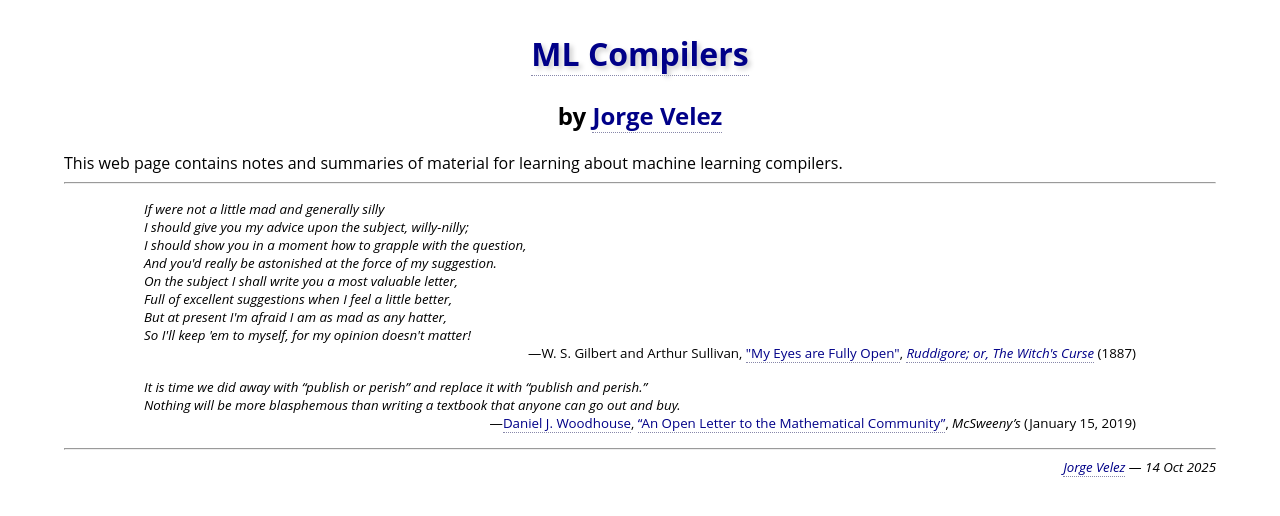
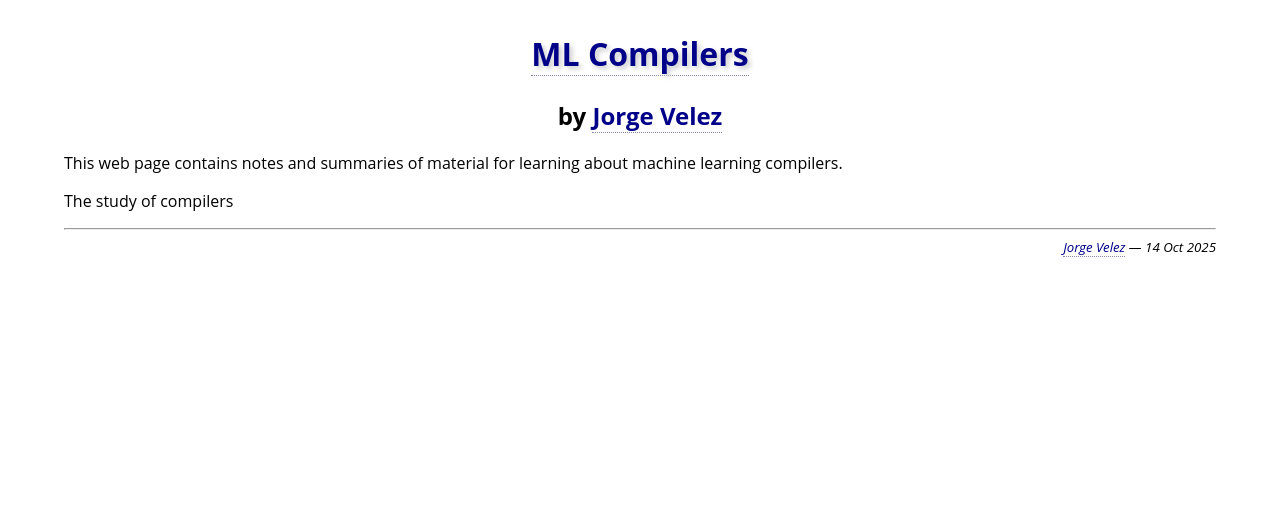
Before and after one commit to JorgeV92/jorgevelezcs, a Jekyll site: the page built from mlc/index.md, in a window 1280 px wide. Shown: the top 516 px of the page. Built offline with Jekyll 4.4.1, drawn with Linux system fonts in a browser that asks for light colours.

Commit message:
Replace C++ section with blog link

```diff
--- /dev/null
+++ b/_includes/basic-head.html
@@ -0,0 +1,5 @@
+<head>
+<meta http-equiv="Content-Type" content="text/html; charset=utf8">
+<link rel="stylesheet" href="/assets/style.css?v={{ site.time | date: '%Y%m%d%H%M%S' }}">
+<title>{{ page.title | default: site.title }}</title>
+</head>
--- /dev/null
+++ b/_includes/section-footer.html
@@ -0,0 +1,3 @@
+<hr>
+
+<div align=right><address><small><a href="/">Jorge Velez</a>{% if page.updated %} &mdash; {{ page.updated }}{% endif %}</small></address></div>
--- /dev/null
+++ b/_includes/section-header.html
@@ -0,0 +1,7 @@
+<h1 align=center><a href="{{ page.section_url | default: page.url }}">{{ page.section_title | default: page.title }}</a></h1>
+
+<h2 align=center>by <a href="/">Jorge Velez</a></h2>
+
+{% if page.description %}
+{{ page.description }}
+{% endif %}
--- a/_layouts/jorgee.html
+++ b/_layouts/jorgee.html
@@ -81,10 +81,7 @@
           <ul>
 	          <li> <a href="https://mlc.ai/index.html">Reference to get started.</a>
 		      </ul>
-    <li> <a href="/cpp/"><b>More C++</b></a>
-          <ul>
-            <li> <a href="/cpp/">All things C++</a>
-          </ul>
+    <li> <a href="http://JorgeV92.github.io"><b>Blog</b></a>
      </ul>
     </div>
    </div>
--- a/_layouts/mlc.html
+++ /dev/null
@@ -1,229 +0,0 @@
-
-<html>
-<head>
-<meta http-equiv="Content-Type" content="text/html; charset=utf8">
-<link rel="stylesheet" href="/assets/style.css">
-<title>Algorithms by Jeff Erickson</title>
-</head>
-
-<body bgcolor="white">
-
-<!-- <div class="floatright">
-<a href="book/Algorithms-JeffE.pdf"><img src="FrontCover.png" width=250></a>
-</div> -->
-
-<h1 align=center><a href="/mlc/">ML Compilers</a></h1>
-
-<h2 align=center>by <a href="/">Jorge Velez</a></h2>
-
-<!-- <center>🔥<b>1st edition, June 2019</b> 🔥<br>
-(Amazon links: <a href="https://www.amazon.com/dp/1792644833">US</a>,
-	<a href="https://www.amazon.co.uk/dp/1792644833">UK</a>,
-	<a href="https://www.amazon.de/dp/1792644833">DE</a>,
-	<a href="https://www.amazon.es/dp/1792644833">ES</a>,
-	<a href="https://www.amazon.fr/dp/1792644833">FR</a>,
-	<a href="https://www.amazon.it/dp/1792644833">IT</a>,
-	<a href="https://www.amazon.co.jp/dp/1792644833">JP</a>)</center>
-
-<p> -->
-This web page contains notes and summaries of material for learning about machine learning compilers.
-<!-- I have taught or co-taught twenty-eight courses from this material:
-	Spring 1999, Fall 2000, Spring 2001, Fall 2002, Spring 2004,
-	Fall 2005, Fall 2006, Spring 2007, Fall 2008, Spring 2009,
-	Spring 2010, Fall 2010, Fall 2012, Fall 2013, Spring 2014,
-	Fall 2014, Spring 2015, Spring 2016, Fall 2016, Spring 2017,
-	Spring 2018, Fall 2019, Spring 2020, Fall 2021, Fall 2022,
-	Fall 2023, Fall 2024, and Fall 2025. -->
-
-
-<!-- <ul>
-<li> <a href="#blah">More information</a>
-<li> <a href="#book">Get the book</a>
-<li> <a href="#notes">More algorithms lecture notes</a>
-<li> <a href="#models">Models of computation notes</a>
-<li> <a href="https://github.com/jeffgerickson/algorithms/issues">Report an error</a> (separate page)
-<li> <a href="hwex.html">Coursework archive</a> (separate page)
-<p>
-<li> 🔥 <a href="https://inzkyk.xyz/algorithms/">Japanese translation</a> by inzkyk
-		(<a href="https://inzkyk.booth.pm/items/1633486">PDF available for purchase</a>)
-</ul>
-
-<hr>
-<h3><a name="blah"> More Information </a></h3>
-
-<p>
-<b>Context.</b>
-This material is the primary reference for two regularly-offered theoretical computer science courses at Illinois: <a href="https://courses.engr.illinois.edu/cs374/">CS&nbsp;374</a>
-and
-<a href="https://courses.engr.illinois.edu/cs473/">CS&nbsp;473</a>.  I taught these courses most recently in <a href="https://courses.engr.illinois.edu/cs374al1/fa2023">Fall 2023</a>
-and <a href="https://courses.engr.illinois.edu/cs473/fa2024">Fall 2024</a>, respectively.
-I maintain a complete archive of <a href="hwex.html">my past homeworks, exams, and lab handouts</a> on a separate page.
-
-<p>
-<b>Prerequisites.</b>  <font color=red>This textbook is not intended to be a <strong>first</strong> introduction to data structures and algorithms.</font>  It assumes familiarty of discrete math (especially induction) and basic data structures and algorithms (especially recursion) consistent with the prerequisite courses <a href="https://courses.engr.illinois.edu/cs173/">CS&nbsp;173</a> and <a href="https://courses.engr.illinois.edu/cs225/sp2019/">CS&nbsp;225</a> at Illinois.  For example, the book does not cover stacks, queues, dynamic arrays, priority queues, balanced search trees, hash tables, amortized analysis, or other fundamental data-structure topics.  (See the <a href="book/!!-frontmatter.pdf">preface</a> for more details.)  For a thorough overview of prerequisite material, I strongly recommend the following resources:
-<ul>
-<li>
-<a href="http://mfleck.cs.illinois.edu/building-blocks/">Building Blocks for Theoretical Computer Science</a> by Margaret Fleck
-<li>
-<a href="https://courses.csail.mit.edu/6.042/spring18/">Mathematics for Computer Science</a> by Eric Lehman, Tom Leighton, and Albert Meyer.  (I strongly recommend searching for the most recent revision.)
-<li>
-<a href="http://opendatastructures.org/">Open Data Structures</a> by Pat Morin
-<li>
-<a href="https://donsheehy.github.io/datastructures/">datastructures</a> by Don Sheehy
-</ul>
-
-<b>Publication.</b>
-A black-and-white paperback edition of the textbook can be purchased from <a href="https://www.amazon.com/dp/1792644833">Amazon</a> for $27.50.  The full-color electronic version will remain freely available here indefinitely.  (If there is enough demand, I may publish a full-color printed version of the <em>next</em> edition.  Color printing is considerably more expensive; a full-color printed version of the current book would cost about $75.)
-
-<p>
-<b>Bug reports.</b>
-After years of trying and failing to manage bug reports by email, I now maintain an issue-tracking page at <a href="https://github.com/jeffgerickson/algorithms">GitHub</a>.  If you find an error in the textbook, in the lecture notes, or in any other materials, <a href="https://github.com/jeffgerickson/algorithms/issues">please submit a bug report</a>.  All other feedback is welcome as well.
-
-<p>
-<b>Permissions.</b>
-Anyone is welcome to download, print, use, copy, and/or distribute anything on this page, either electronically or on paper.  You do not need to ask my permission, although I would appreciate hearing from you if you find this material useful.  If you redistribute any of this material, please include a link back to <a href="http://jeffe.cs.illinois.edu/teaching/algorithms">this web page</a>, either directly or through the mnemomic shortcut <a href="http://algorithms.wtf">http://algorithms.wtf</a>.  Specifically:
-
-<ul>
-<li>
-The textbook <cite>Algorithms</cite> (in both paper and electronic forms) is licensed under a <a href="http://creativecommons.org/licenses/by/4.0/">Creative Commons Attribution 4.0 International license</a>.
-
-<li>
-All other lecture notes are licensed under a more restrictive <a href="http://creativecommons.org/licenses/by-nc-sa/4.0/">Attribution-NonCommercial-ShareAlike 4.0 International</a> license.
-</ul>
-
-<p>
-<b>Please do not ask me for solutions to the exercises.</b>  See <a href="hwex.html#solutions">the course materials page</a> for an explanation.
-
-
-<hr>
-<h3><a name="book"> Get the Book </a></h3>
-
-<ul>
-<li> <b>Entire book</b> (1st edition, June 2019, 472 pages)
-	<ul>
-	<li> <a href="book/Algorithms-JeffE.pdf">one page per page (for screens)</a>
-	<li> <a href="book/Algorithms-JeffE-2up.pdf">two pages per page (for printing)</a>
-	<li> <a href="https://github.com/jeffgerickson/algorithms">GitHub</a> (bug tracking)
-	<li> <a href="https://archive.org/details/Algorithms-Jeff-Erickson">Internet Archive</a> (permanent archival copy, currently the 0th edition)
-	</ul>
-<li> <b>Individual chapters:</b>  These were extracted from the full book PDF file, to keep page numbers consistent; however, hyperlinks in these files do not work.
-<ul>
-	<li> <a href="book/!!-frontmatter.pdf">Front matter: Cover, copyright, table of contents,  preface</a> (18 pages)
-</ul>
-<ol start=0>
-	<li> <a href="book/00-intro.pdf">Introduction</a> (20 pages)
-	<li> <a href="book/01-recursion.pdf">Recursion</a> (50 pages)
-	<li> <a href="book/02-backtracking.pdf">Backtracking</a> (26 pages)
-	<li> <a href="book/03-dynprog.pdf">Dynamic Programming</a> (62 pages)
-	<li> <a href="book/04-greedy.pdf">Greedy Algorithms</a> (28 pages)
-	<li> <a href="book/05-graphs.pdf">Basic Graph Algorithms</a> (38 pages)
-	<li> <a href="book/06-dfs.pdf">Depth-First Search</a> (32 pages)
-	<li> <a href="book/07-mst.pdf">Minimum Spanning Trees</a> (16 pages)
-	<li> <a href="book/08-sssp.pdf">Shortest Paths</a> (36 pages)
-	<li> <a href="book/09-apsp.pdf">All-Pairs Shortest Paths</a> (18 pages)
-	<li> <a href="book/10-maxflow.pdf">Maximum Flows &amp; Minimum Cuts</a> (26 pages)
-	<li> <a href="book/11-maxflowapps.pdf">Applications of Flows and Cuts</a> (26 pages)
-	<li> <a href="book/12-nphard.pdf">NP-Hardness</a> (50 pages)
-</ol>
-<ul>
-	<li> <a href="book/99-backmatter.pdf">Back matter: Indices, image credits, colophon</a> (26 pages)
-</ul>
-</ul>
-
-<hr>
-<h3><a name="notes"> More Algorithms Lecture Notes </a></h3>
-
-Both the topical coverage (except for flows) and the level of difficulty of the textbook material  (mostly) reflect the algorithmic content of CS 374.  The remainder of these notes cover either more advanced aspects of topics from the book, or other topics that appear only in our more advanced algorithms class CS 473.  Don't be fooled by the fancy typesetting; these notes are <em>considerably</em> less polished than the textbook.
-
-<ul>
-<li>
-<b>Extended Dance Remix:</b> These are notes on more advanced material directly related to the textbook.  The notes are ordered roughly to match the textbook chapters.
-	<ol type="A" start="A">
-	<li> <a href="notes/A-fft.pdf">Fast Fourier Transforms</a> (17 pages)
-	<li> <a href="notes/B-fastexpo.pdf">Fast Exponential Algorithms</a> (14 pages)
-	<li> <a href="notes/C-automata-dynprog.pdf">Dynamic Programming for Formal Languages and Automata</a> (7 pages, unfinished)
-	<li> <a href="notes/D-faster-dynprog.pdf">Advanced Dynamic Programming</a> (18 pages)
-	<li> <a href="notes/E-matroids.pdf">Matroids</a> (8 pages)
-	<li> <a href="notes/F-pseudoflows.pdf">Balances and Pseudoflows</a> (13 pages)
-	<li> <a href="notes/G-mincostflow.pdf">Minimum-Cost Flows</a> (16 pages)
-	<li> <a href="notes/H-lp.pdf">Linear Programming</a> (21 pages)
-	<li> <a href="notes/I-simplex.pdf">Linear Programming Algorithms</a> (18 pages)
-	<li> <a href="notes/J-approx.pdf">Approximation Algorithms</a> (25 pages)
-</ol>
-
-<li>
-<b>Director's Cut:</b>  These are notes on topics not covered in the textbook.  The numbering is completely independent os the textbook; I just started over at 1.  We regularly cover some of the randomized algorithms material in CS 473, but I haven't used the amortized analysis or lower bounds notes in many years.
-
-	<ol>
-	<li> <a href="notes/01-random.pdf">Discrete Probability</a> (22 pages)
-	<li> <a href="notes/02-nutsbolts.pdf">Nuts and Bolts</a> (13 pages)
-	<li> <a href="notes/03-treaps.pdf">Treaps and Skip Lists</a> (14 pages)
-	<li> <a href="notes/04-chernoff.pdf">Tail Inequalities</a> (10 pages)
-	<li> <a href="notes/05-hashing.pdf">Hashing</a> (19 pages)
-	<li> <a href="notes/06-bloom.pdf">Filtering and Streaming</a> (6 pages)
-	<li> <a href="notes/07-strings.pdf">String Matching</a> (14 pages)
-	<li> <a href="notes/08-mincut.pdf">Randomized Minimum Cut</a> (7 pages)
-	<p>
-	<li> <a href="notes/09-amortize.pdf">Amortized Analysis</a> (14 pages)
-	<li> <a href="notes/10-scapegoat-splay.pdf">Scapegoat and Splay Trees</a> (15 pages)
-	<li> <a href="notes/11-unionfind.pdf">Disjoint Sets</a> (14 pages)
-	<li> <a href="notes/12-lowerbounds.pdf">Lower Bounds</a> (6 pages)
-	<li> <a href="notes/13-adversary.pdf">Adversary Arguments</a> (8 pages)
-	</ol>
-	<ul>
-	<li> <a href="notes/98-induction.pdf">Appendix I. Proof by Induction</a> (30 pages)
-	<li> <a href="notes/99-recurrences.pdf">Appendix II. Solving Recurrences</a> (22 pages)
-	</ul>
-
-</ul>
-
-<hr>
-<h3><a name="models"> Models of Computation </a></h3>
-
-These notes cover (a superset of) the automata and formal languages material in CS 374.  Some of these notes are a lot more polished than others.
-
-<ul>
-<li> <a href="models/all-models.pdf"><b>Everything</b></a> (155 pages)
-<li> Individual notes:
-<ol start="0">
-<li> <a href="models/0-cover.pdf">Cover and preface</a> (3 pages)
-<li> <a href="models/01-strings.pdf">Strings</a> (17 pages)
-<li> <a href="models/02-regular.pdf">Regular languages</a> (12 pages)
-<li> <a href="models/03-automata.pdf">Finite-state automata</a> (24 pages)
-<li> <a href="models/04-nfa.pdf">Nondeterministic automata</a> (21 pages)
-<li> <a href="models/05-context-free.pdf">Context-free languages</a> (20 pages)
-<li> <a href="models/06-turing-machines.pdf">Turing machings</a> (20 pages)
-<li> <a href="models/07-undecidable.pdf">Undecidability</a> (20 pages)
-<li> <a href="models/08-universal.pdf">Universal models</a> (8 pages, unfinished)
-<li> <a href="models/09-nondeterminism.pdf">Nondeterministic Turing machines</a> (6 pages, unfinished)
-</ol>
-</ul> -->
-
-<hr>
-
-<blockquote><blockquote><small>
-	<i>If were not a little mad and generally silly
-	<br>I should give you my advice upon the subject, willy-nilly;
-	<br>I should show you in a moment how to grapple with the question,
-	<br>And you'd really be astonished at the force of my suggestion.
-	<br>On the subject I shall write you a most valuable letter,
-	<br>Full of excellent suggestions when I feel a little better,
-	<br>But at present I'm afraid I am as mad as any hatter,
-	<br>So I'll keep 'em to myself, for my opinion doesn't matter!</i>
-	<div align=right>—W. S. Gilbert and Arthur Sullivan, <a href="https://www.youtube.com/watch?v=zmBri9kvptE">"My Eyes are Fully Open"</a>, <a href="https://en.wikipedia.org/wiki/Ruddigore"><cite>Ruddigore; or, The Witch's Curse</cite></a> (1887)</div>
-</small></blockquote></blockquote>
-
-<blockquote><blockquote><small>
-	<i>It is time we did away with “publish or perish” and replace it with “publish <em>and</em> perish.”<br>
-	Nothing will be more blasphemous than writing a textbook that anyone can go out and buy.</i>
-	<div align=right>—<a href="http://www.djwoodhouse.com/">Daniel J. Woodhouse</a>, <a href="https://www.mcsweeneys.net/articles/an-open-letter-to-the-mathematical-community">“An Open Letter to the Mathematical Community”</a>, <cite>McSweeny’s</cite> (January 15, 2019)</div>
-</small></blockquote></blockquote>
-
-
-<hr>
-
-<div align=right><address><small><a href="/">Jorge Velez</a> &mdash; 14 Oct 2025</small></address></div>
-
-
-</body>
-</html>
--- /dev/null
+++ b/_layouts/section.html
@@ -0,0 +1,13 @@
+<html>
+{% include basic-head.html %}
+
+<body bgcolor="white">
+
+{% include section-header.html %}
+
+{{ content }}
+
+{% include section-footer.html %}
+
+</body>
+</html>
--- a/mlc/index.md
+++ b/mlc/index.md
@@ -1,6 +1,10 @@
 ---
-layout: mlc
+layout: section
 title: ML Compilers
+section_title: ML Compilers
+section_url: /mlc/
+description: This web page contains notes and summaries of material for learning about machine learning compilers.
+updated: 14 Oct 2025
 ---
 
 <!-- # Welcome to ML Compilers
```
Also changed, not shown: _layouts/cpp.html (deleted, +0 -23 lines), cpp/asynchronous-io-coroutines/index.md (deleted, +0 -58 lines), cpp/index.md (deleted, +0 -14 lines), README.md, 1 other file.
